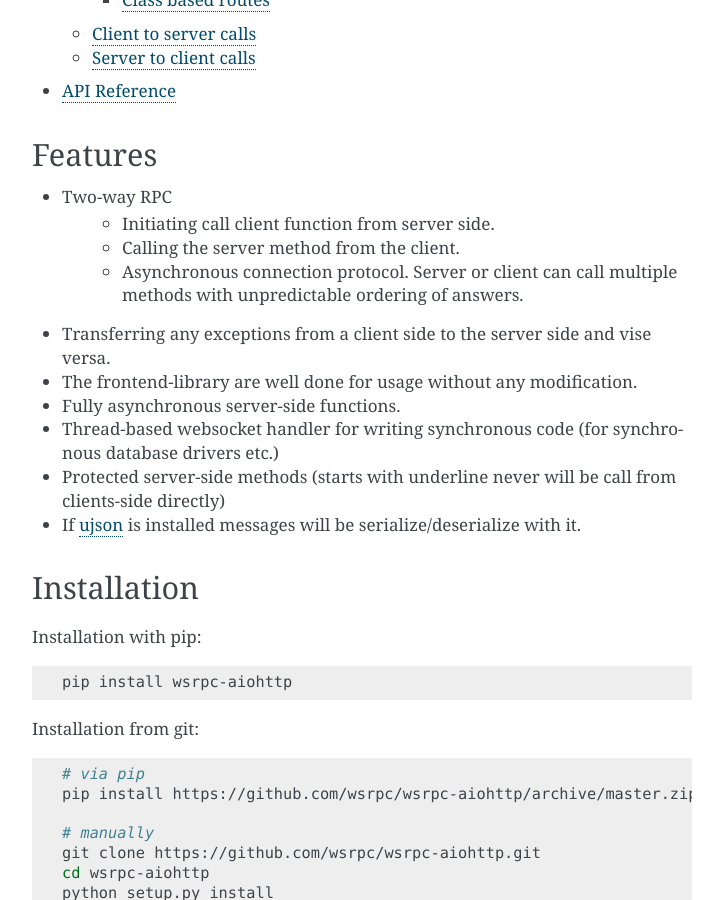
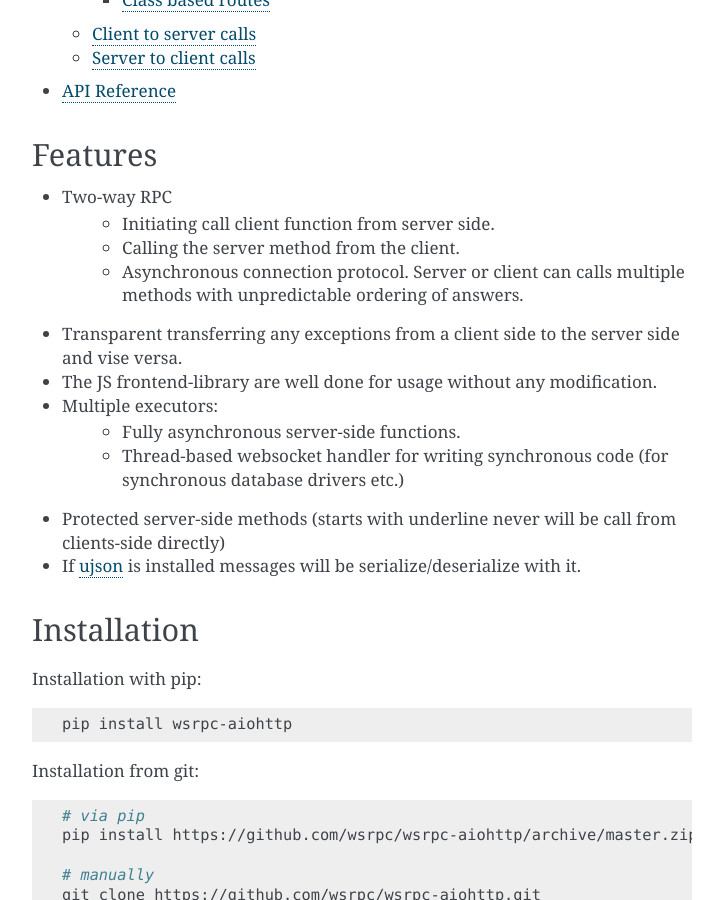
Before and after one commit to wsrpc/wsrpc-aiohttp, a Sphinx documentation site: the page built from docs/source/index.rst, in a window 1280 px wide and 900 px high, scrolled down 576 px. Shown: the whole window, without its empty margins (388-1111 px from the left). Built offline with Sphinx 7.4.7, drawn with Linux system fonts in a browser that asks for light colours.

Commit message:
[fix] docs

```diff
--- a/docs/source/index.rst
+++ b/docs/source/index.rst
@@ -46,14 +46,15 @@ Features
 * Two-way RPC
     * Initiating call client function from server side.
     * Calling the server method from the client.
-    * Asynchronous connection protocol. Server or client can call
-      multiple methods with unpredictable ordering of answers.
-* Transferring any exceptions from a client side to
+    * Asynchronous connection protocol. Server or client can calls multiple
+      methods with unpredictable ordering of answers.
+* Transparent transferring any exceptions from a client side to
   the server side and vise versa.
-* The frontend-library are well done for usage without any modification.
-* Fully asynchronous server-side functions.
-* Thread-based websocket handler for writing synchronous code
-  (for synchronous database drivers etc.)
+* The JS frontend-library are well done for usage without any modification.
+* Multiple executors:
+    * Fully asynchronous server-side functions.
+    * Thread-based websocket handler for writing synchronous code
+      (for synchronous database drivers etc.)
 * Protected server-side methods (starts with underline never will be call
   from clients-side directly)
 * If `ujson`_ is installed messages will be serialize/deserialize with it.
```
